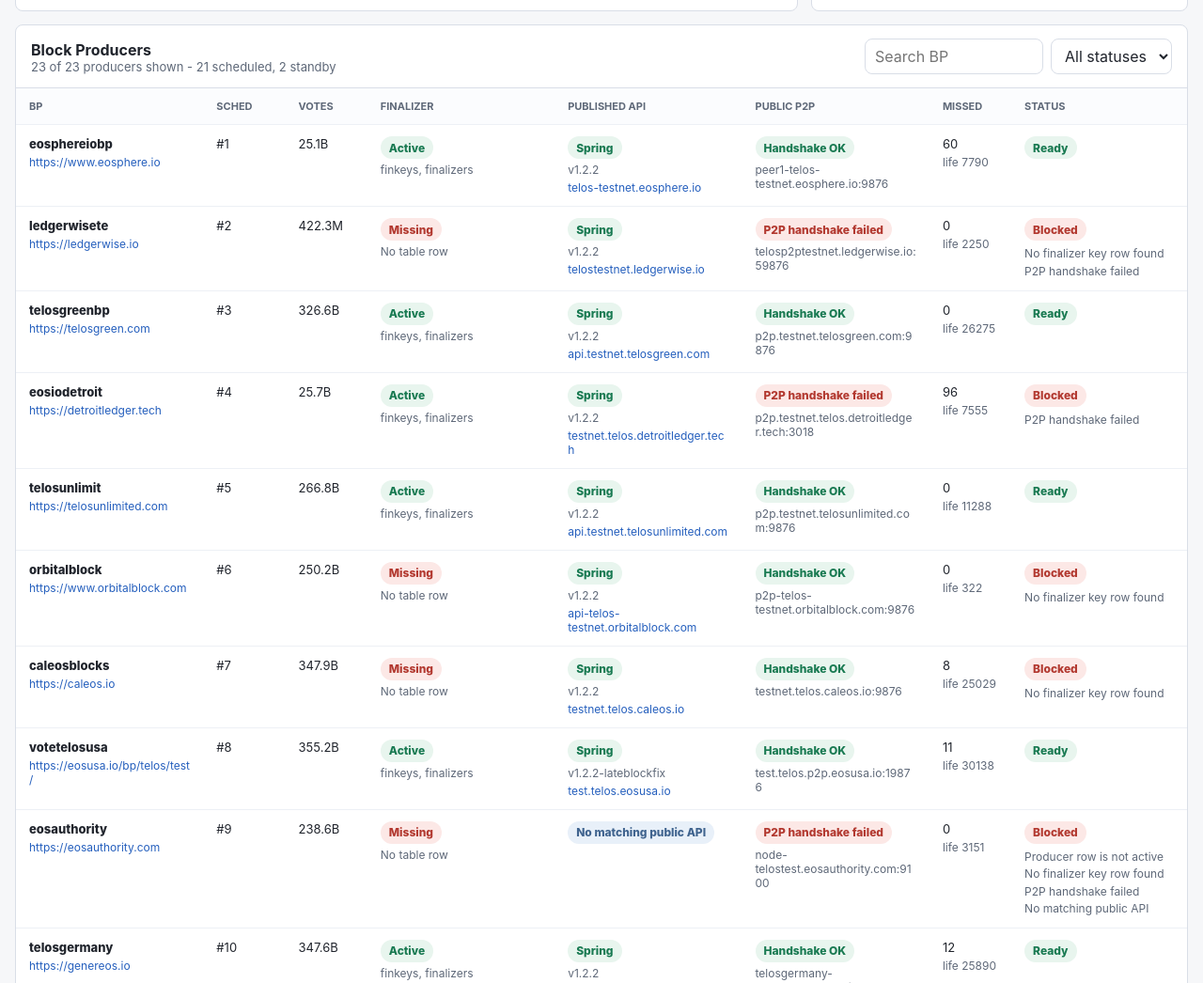
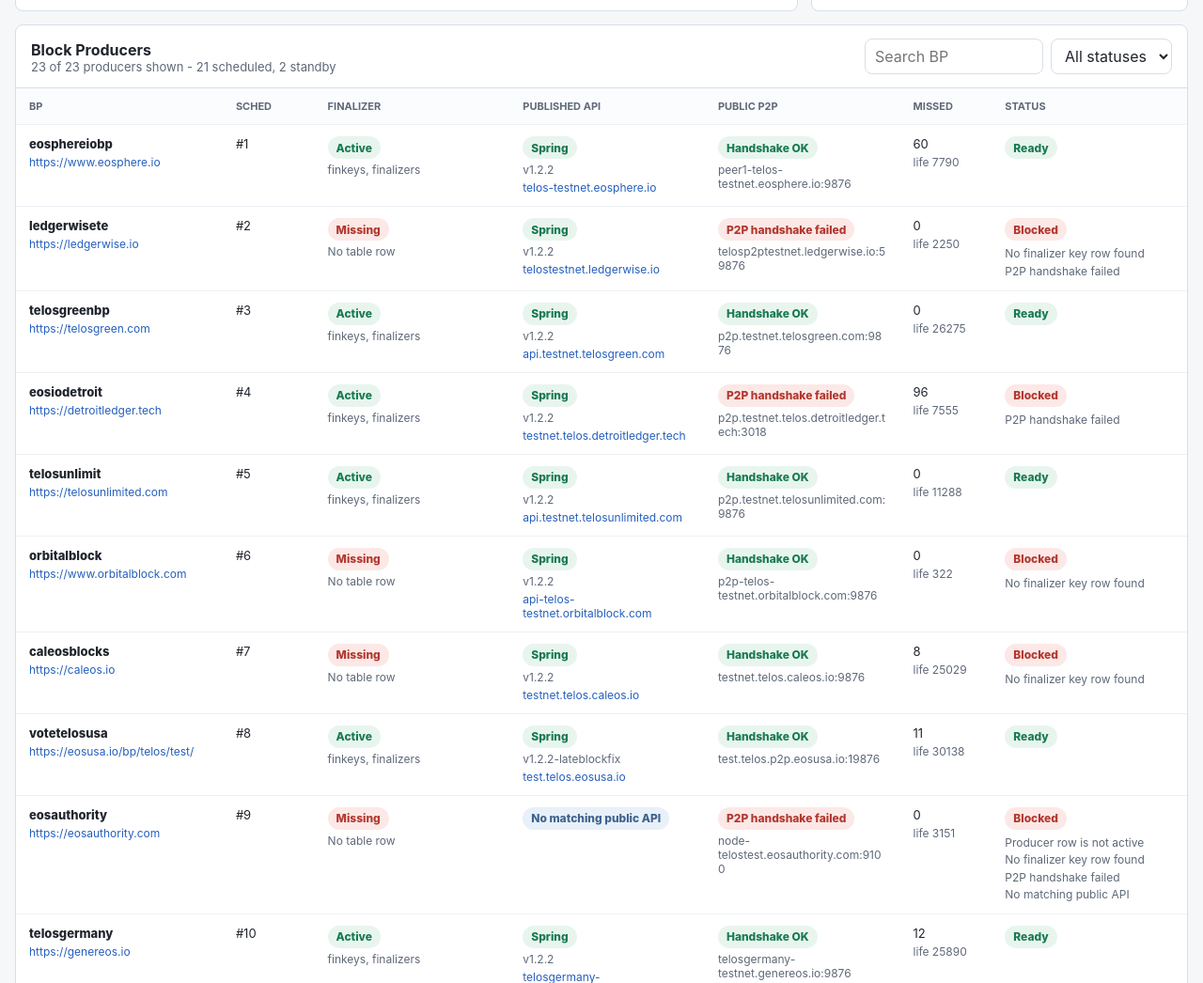
Before and after one commit to telosnetwork/Validator-Checker, a website: page ifchecker/index.html in a window 1280 px wide. Shown: the part 1280-2326 px from the top of the page at 94% size. Drawn offline with Linux system fonts and the light colour scheme.

Commit message:
Remove IF checker votes column

```diff
--- a/ifchecker/app.js
+++ b/ifchecker/app.js
@@ -1,6 +1,6 @@
 const AUTO_REFRESH_MS = 5 * 60 * 1000;
 const SNAPSHOT_URL = "/validation/ifchecker/latest.json";
-const PRODUCER_TABLE_COLUMNS = 8;
+const PRODUCER_TABLE_COLUMNS = 7;
 
 const state = {
   network: "testnet",
@@ -382,7 +382,6 @@ function renderProducerRow(data, producer) {
           <span class="bp-url">${producer.url ? link(producer.url, producer.url) : "No BP URL"}</span>
         </td>
         <td>${scheduleLabel}</td>
-        <td>${escapeHtml(producer.votesCompact)}</td>
         <td>
           ${statusPill(finalizerStatus, finalizerLabel)}
           <span class="small-note">${escapeHtml(producer.finalizer.tables.join(", ") || "No table row")}</span>
--- a/ifchecker/index.html
+++ b/ifchecker/index.html
@@ -72,7 +72,6 @@
                 <tr>
                   <th>BP</th>
                   <th>Sched</th>
-                  <th>Votes</th>
                   <th>Finalizer</th>
                   <th>Published API</th>
                   <th>Public P2P</th>
--- a/ifchecker/styles.css
+++ b/ifchecker/styles.css
@@ -385,30 +385,25 @@ tbody tr.schedule-divider:hover,
 
 th:nth-child(1),
 td:nth-child(1) {
-  width: 16%;
+  width: 18%;
 }
 
 th:nth-child(2),
 td:nth-child(2),
+th:nth-child(6),
+td:nth-child(6) {
+  width: 8%;
+}
+
 th:nth-child(3),
 td:nth-child(3),
-th:nth-child(7),
-td:nth-child(7) {
-  width: 7%;
-}
-
 th:nth-child(4),
 td:nth-child(4),
 th:nth-child(5),
 td:nth-child(5),
-th:nth-child(6),
-td:nth-child(6) {
-  width: 16%;
-}
-
-th:nth-child(8),
-td:nth-child(8) {
-  width: 15%;
+th:nth-child(7),
+td:nth-child(7) {
+  width: 17%;
 }
 
 .bp-name {
```
